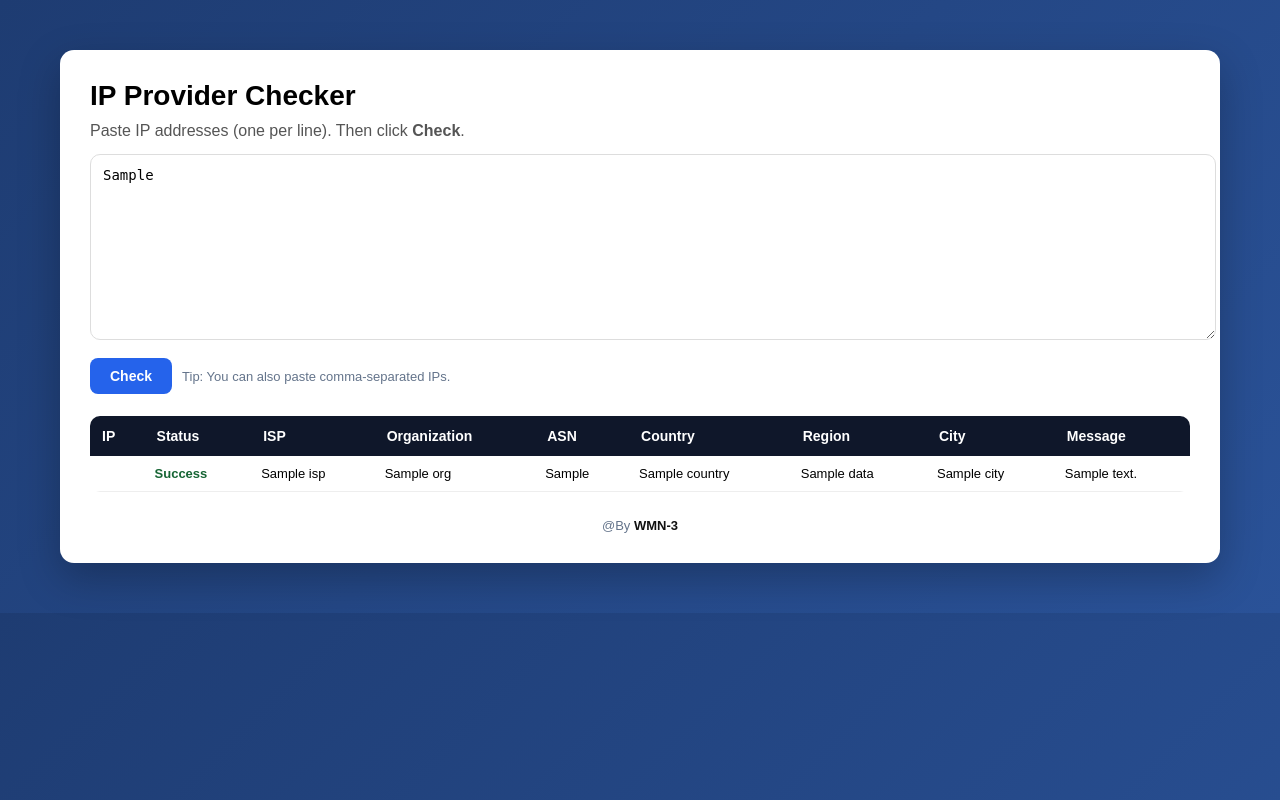
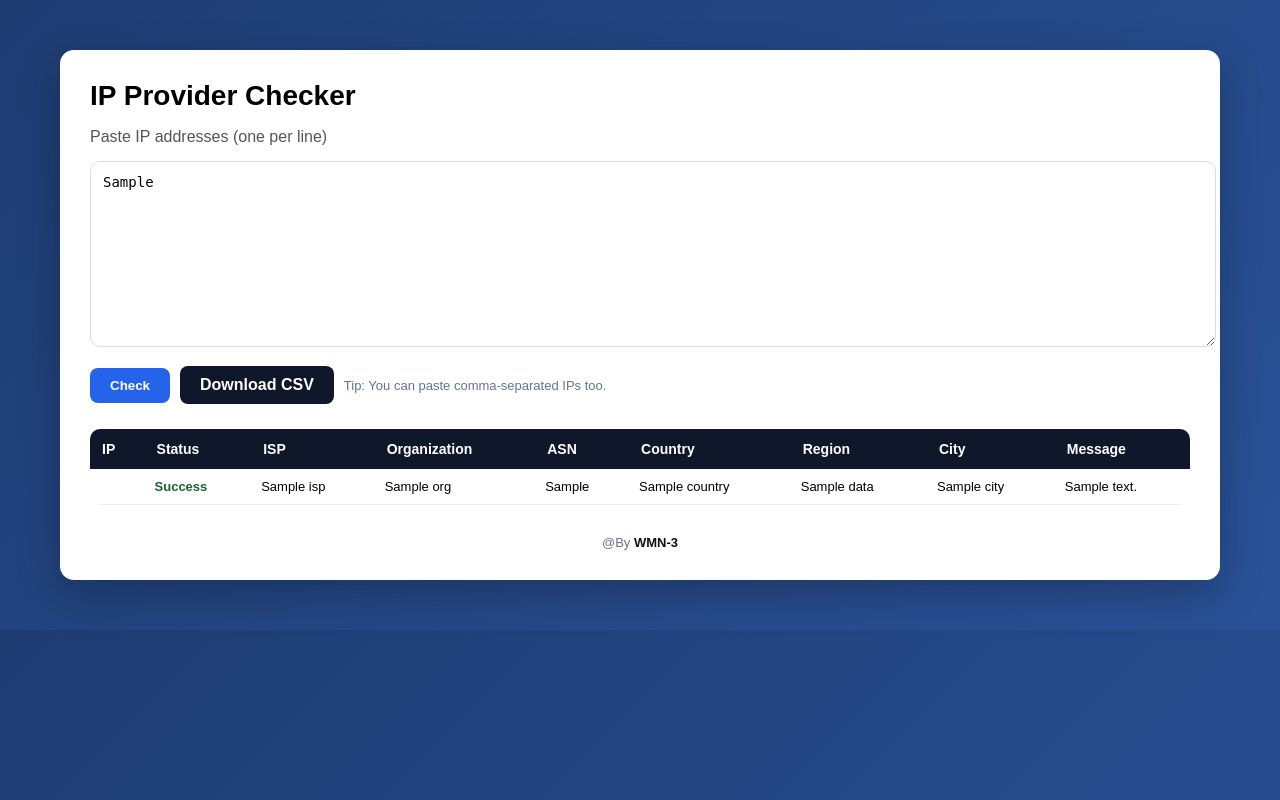
Before and after one commit to rdavisesther/checkips, a Flask app: template templates/index.html in a window 1280 px wide. Run offline with Flask 3, Linux system fonts and the light colour scheme; the template is opened without the code that fills it: most values are stand-ins (such as "Sample title", 1, 10 or a date in 2020).

Commit message:
index.html

```diff
--- a/templates/index.html
+++ b/templates/index.html
@@ -1,15 +1,15 @@
 <!doctype html>
 <html lang="en">
 <head>
-  <meta charset="utf-8" />
+<meta charset="utf-8">
 <title>IP Provider Checker</title>
-  <meta name="viewport" content="width=device-width, initial-scale=1" />
+<meta name="viewport" content="width=device-width, initial-scale=1">
 
 <style>
 body{
     margin:0;
-      font-family: Arial, sans-serif;
-      background: linear-gradient(135deg,#1e3c72,#2a5298);
+    font-family:Arial, sans-serif;
+    background:linear-gradient(135deg,#1e3c72,#2a5298);
 }
 
 .container{
@@ -27,8 +27,8 @@
 }
 
 p{
-      margin:0 0 14px;
     color:#555;
+    margin-bottom:15px;
 }
 
 textarea{
@@ -48,7 +48,7 @@
 }
 
 .actions{
-      margin-top:14px;
+    margin-top:15px;
     display:flex;
     gap:10px;
     flex-wrap:wrap;
@@ -63,33 +63,44 @@
     border-radius:8px;
     cursor:pointer;
     font-weight:bold;
-      font-size:14px;
 }
 
 button:hover{
     background:#1d4ed8;
 }
 
-    .hint{
-      color:#64748b;
-      font-size:13px;
+.btn-secondary{
+    display:inline-block;
+    padding:10px 20px;
+    background:#0f172a;
+    color:#fff;
+    border-radius:8px;
+    text-decoration:none;
+    font-weight:bold;
 }
 
-    /* Error box */
-    .alert{
-      margin-top:14px;
-      padding:12px 14px;
-      border-radius:10px;
-      border:1px solid #fecaca;
-      background:#fef2f2;
-      color:#991b1b;
-      font-weight:700;
+.btn-secondary:hover{
+    opacity:.9;
 }
 
-    /* Table */
+.hint{
+    font-size:13px;
+    color:#64748b;
+}
+
+.alert{
+    margin-top:15px;
+    padding:12px;
+    border-radius:10px;
+    background:#fef2f2;
+    border:1px solid #fecaca;
+    color:#991b1b;
+    font-weight:bold;
+}
+
 table{
     width:100%;
-      margin-top:22px;
+    margin-top:25px;
     border-collapse:collapse;
     border-radius:10px;
     overflow:hidden;
@@ -101,15 +112,12 @@
     padding:12px;
     font-size:14px;
     text-align:left;
-      position:sticky;
-      top:0;
 }
 
 td{
     padding:10px;
     border-bottom:1px solid #eee;
     font-size:13px;
-      vertical-align:top;
 }
 
 tr:hover td{
@@ -118,36 +126,44 @@
 
 .success{
     color:#166534;
-      font-weight:800;
+    font-weight:bold;
 }
 
 .fail{
     color:#b91c1c;
-      font-weight:800;
+    font-weight:bold;
 }
 
-    /* Footer */
 .footer{
-      margin-top:26px;
+    margin-top:30px;
     text-align:center;
     font-size:13px;
     color:#64748b;
 }
-    .footer b{ color:#111; }
+
+.footer b{
+    color:#111;
+}
 </style>
 </head>
 
 <body>
+
 <div class="container">
     <h1>IP Provider Checker</h1>
-    <p>Paste IP addresses (one per line). Then click <b>Check</b>.</p>
+    <p>Paste IP addresses (one per line)</p>
 
     <form method="post">
         <textarea name="ips" placeholder="8.8.8.8&#10;1.1.1.1">{{ raw_ips }}</textarea>
 
         <div class="actions">
             <button type="submit">Check</button>
-        <div class="hint">Tip: You can also paste comma-separated IPs.</div>
+
+            {% if data and data|length > 0 %}
+                <a class="btn-secondary" href="/download">Download CSV</a>
+            {% endif %}
+
+            <div class="hint">Tip: You can paste comma-separated IPs too.</div>
         </div>
     </form>
 
@@ -157,7 +173,6 @@
 
     {% if data and data|length > 0 %}
     <table>
-        <thead>
         <tr>
             <th>IP</th>
             <th>Status</th>
@@ -169,8 +184,7 @@
             <th>City</th>
             <th>Message</th>
         </tr>
-        </thead>
-        <tbody>
+
         {% for r in data %}
         <tr>
             <td>{{ r.query }}</td>
@@ -190,11 +204,14 @@
             <td>{{ r.message }}</td>
         </tr>
         {% endfor %}
-        </tbody>
     </table>
     {% endif %}
 
-    <div class="footer">@By <b>WMN-3</b></div>
+    <div class="footer">
+        @By <b>WMN-3</b>
     </div>
+
+</div>
+
 </body>
 </html>
```
Lines whose indentation alone changed are shown as unchanged.
